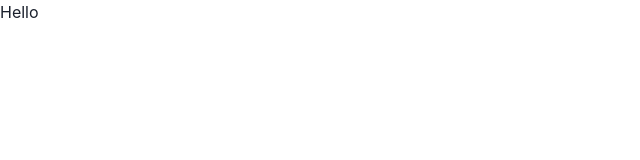
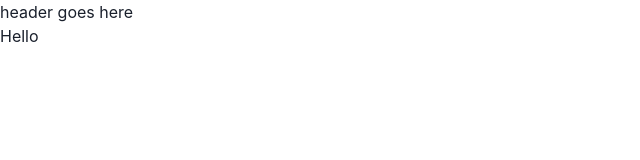
Before and after one commit to davebro1031/EnchantedMath, a React (Vite) app: page / in a window 1280 px wide. Shown: the top 160 px of the page, without its empty margins (0-640 px from the left). Built offline with nearby package versions, Linux system fonts and the light colour scheme.

Commit message:
refactor ChakraProvider

```diff
--- a/package.json
+++ b/package.json
@@ -15,7 +15,8 @@
     "@emotion/styled": "^11.11.0",
     "framer-motion": "^10.16.4",
     "react": "^18.2.0",
-    "react-dom": "^18.2.0"
+    "react-dom": "^18.2.0",
+    "react-router-dom": "^6.17.0"
   },
   "devDependencies": {
     "@types/react": "^18.2.15",
--- a/src/App.jsx
+++ b/src/App.jsx
@@ -1,12 +1,13 @@
 import { useState } from 'react'
-import { ChakraProvider } from '@chakra-ui/react'
 import './App.css'
+import Header from './components/Header'
 
 export default function App() {
 
   return (
-    <ChakraProvider>
+    <>
+      <Header />
       <div>Hello</div>
-    </ChakraProvider>
+    </>
   )
 }
--- /dev/null
+++ b/src/components/Header.jsx
@@ -0,0 +1,11 @@
+import React from 'react'
+
+function Header() {
+    return (
+        <div>
+            header goes here
+        </div>
+    )
+}
+
+export default Header
--- a/src/main.jsx
+++ b/src/main.jsx
@@ -1,9 +1,15 @@
 import React from 'react'
 import ReactDOM from 'react-dom/client'
+import { ChakraProvider } from '@chakra-ui/react'
+import { BrowserRouter } from 'react-router-dom'
 import App from './App.jsx'
 
 ReactDOM.createRoot(document.getElementById('root')).render(
   <React.StrictMode>
-    <App />
+    <BrowserRouter>
+      <ChakraProvider>
+        <App />
+      </ChakraProvider>
+    </BrowserRouter>
   </React.StrictMode>,
 )
```
Also changed, not shown: 1 other file (tests, documents, lock files or other folders).
